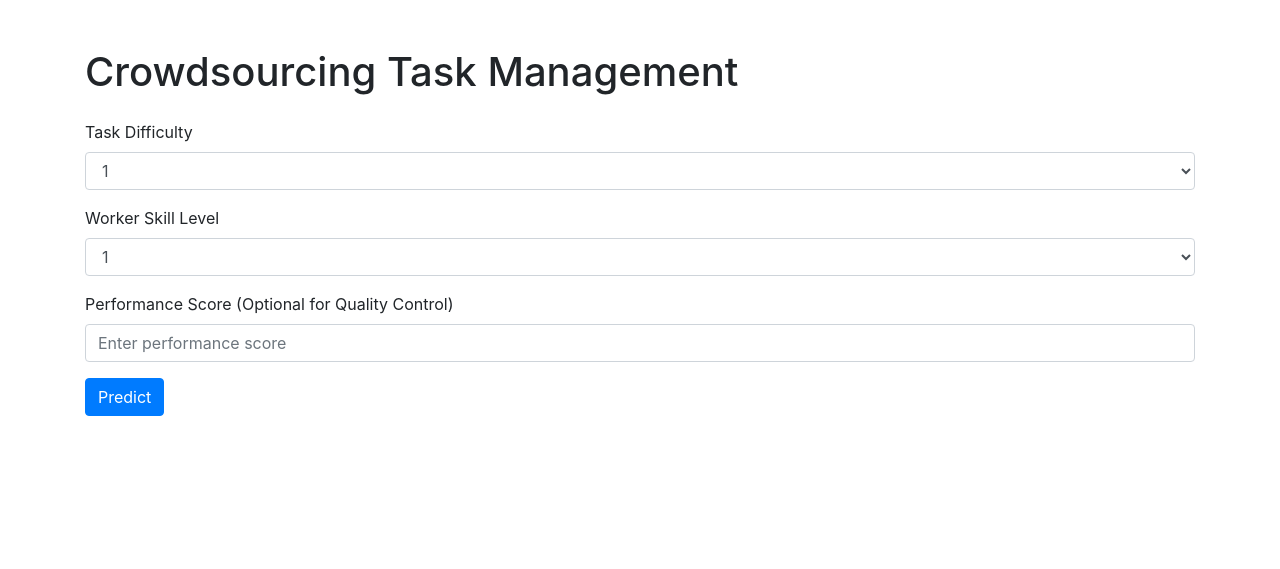
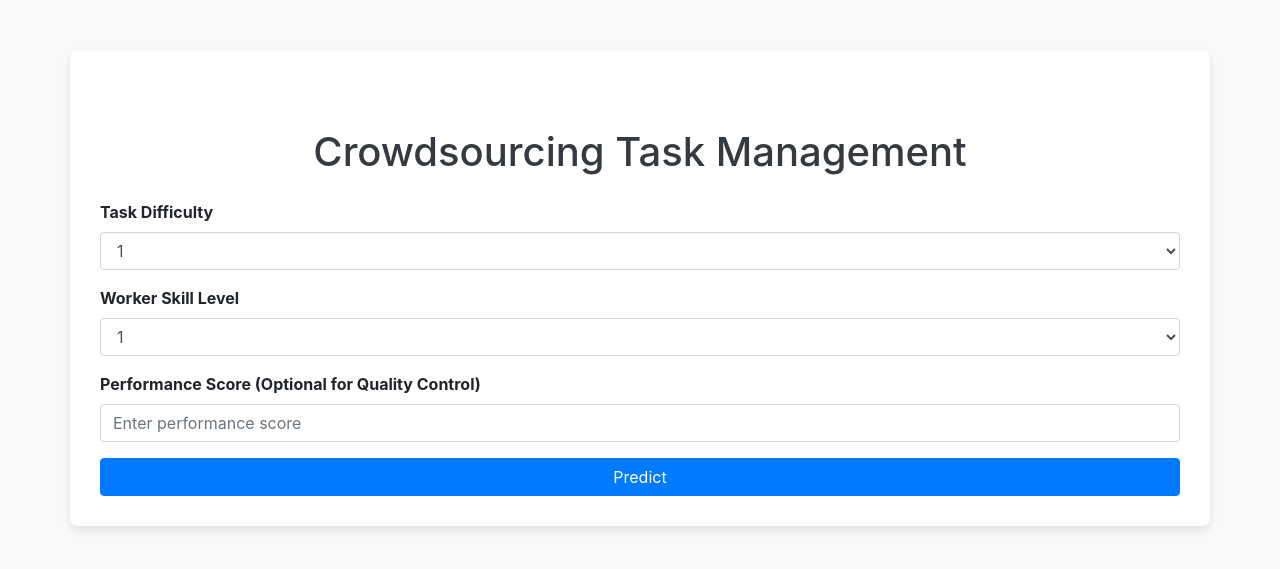
Before and after one commit to umar-sk-07/Crowdsourcing-Task-Management-with-Machine-Learning, a Flask app: page / in a window 1280 px wide. Shown: the top 569 px of the page. Run offline with Flask 3, Linux system fonts and the light colour scheme; parts of the project's set-up code (start-up, migrations or seed data) failed here and were passed over; some libraries are stand-ins or nearby versions.

Commit message:
CSS added

```diff
--- a/templates/index.html
+++ b/templates/index.html
@@ -5,6 +5,43 @@
     <meta name="viewport" content="width=device-width, initial-scale=1.0">
     <title>Crowdsourcing Task Management</title>
     <link rel="stylesheet" href="https://stackpath.bootstrapcdn.com/bootstrap/4.3.1/css/bootstrap.min.css">
+    <style>
+        body {
+            background-color: #f8f9fa;
+        }
+        .container {
+            background-color: #fff;
+            padding: 30px;
+            border-radius: 8px;
+            box-shadow: 0 4px 8px rgba(0, 0, 0, 0.1);
+            margin-top: 50px;
+        }
+        h1 {
+            color: #343a40;
+            text-align: center;
+        }
+        .form-group label {
+            font-weight: bold;
+        }
+        .btn-primary {
+            background-color: #007bff;
+            border-color: #007bff;
+        }
+        .btn-primary:hover {
+            background-color: #0056b3;
+            border-color: #0056b3;
+        }
+        h3 {
+            margin-top: 20px;
+            color: #28a745;
+        }
+        .results {
+            padding: 20px;
+            border: 1px solid #28a745;
+            border-radius: 8px;
+            background-color: #eafaf1;
+        }
+    </style>
 </head>
 <body>
     <div class="container">
@@ -40,12 +77,12 @@
                 <input type="number" class="form-control" name="performance_score" id="performance_score" placeholder="Enter performance score">
             </div>
 
-            <button type="submit" class="btn btn-primary">Predict</button>
+            <button type="submit" class="btn btn-primary btn-block">Predict</button>
         </form>
 
         <!-- Display the results here -->
         {% if predicted_worker %}
-        <div class="mt-4">
+        <div class="results mt-4">
             <h3>Results:</h3>
             <p><strong>Allocated Worker:</strong> Worker {{ predicted_worker }}</p>
             <p><strong>Predicted Task Completion Time:</strong> {{ predicted_time }} minutes</p>
```
